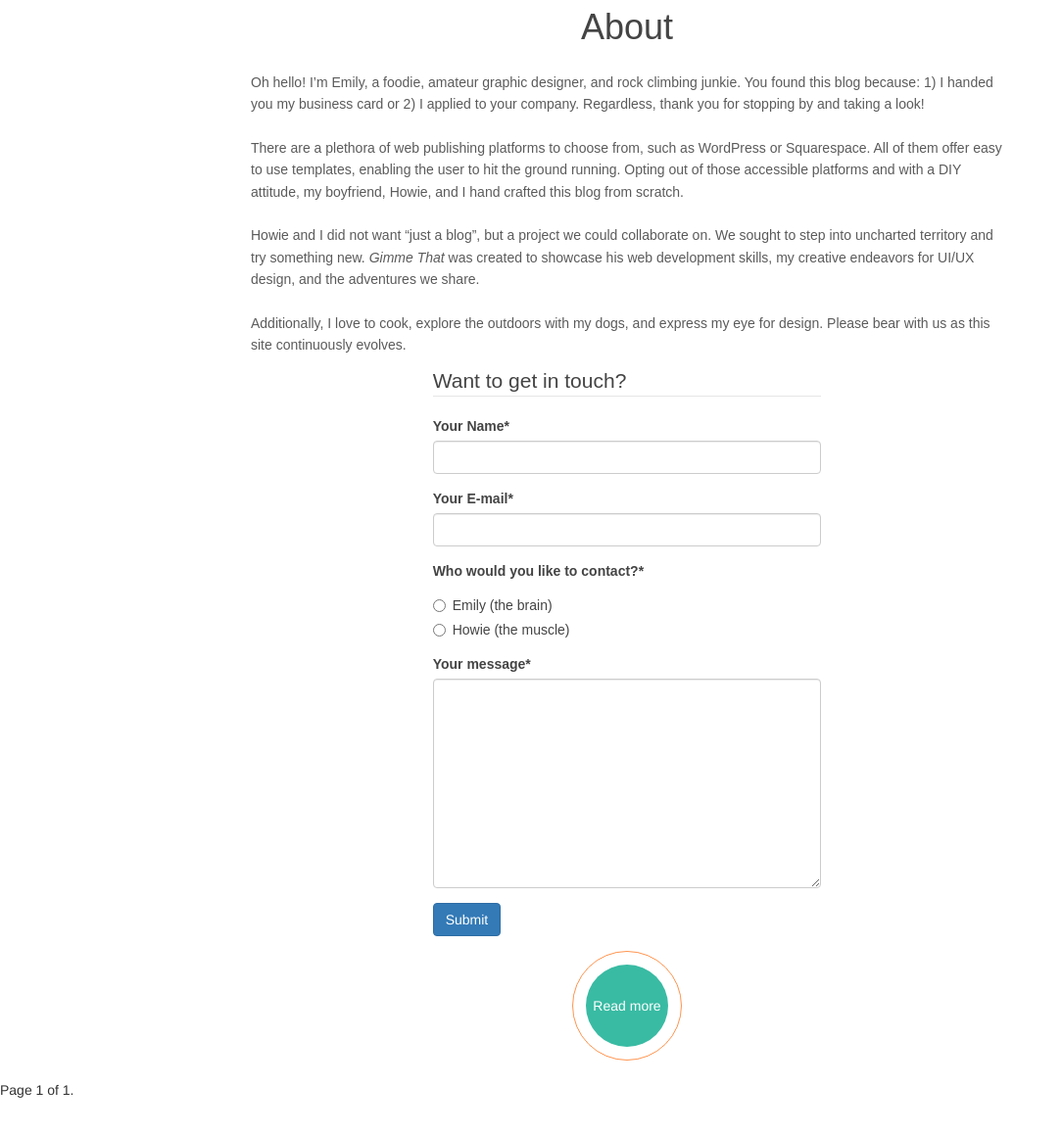
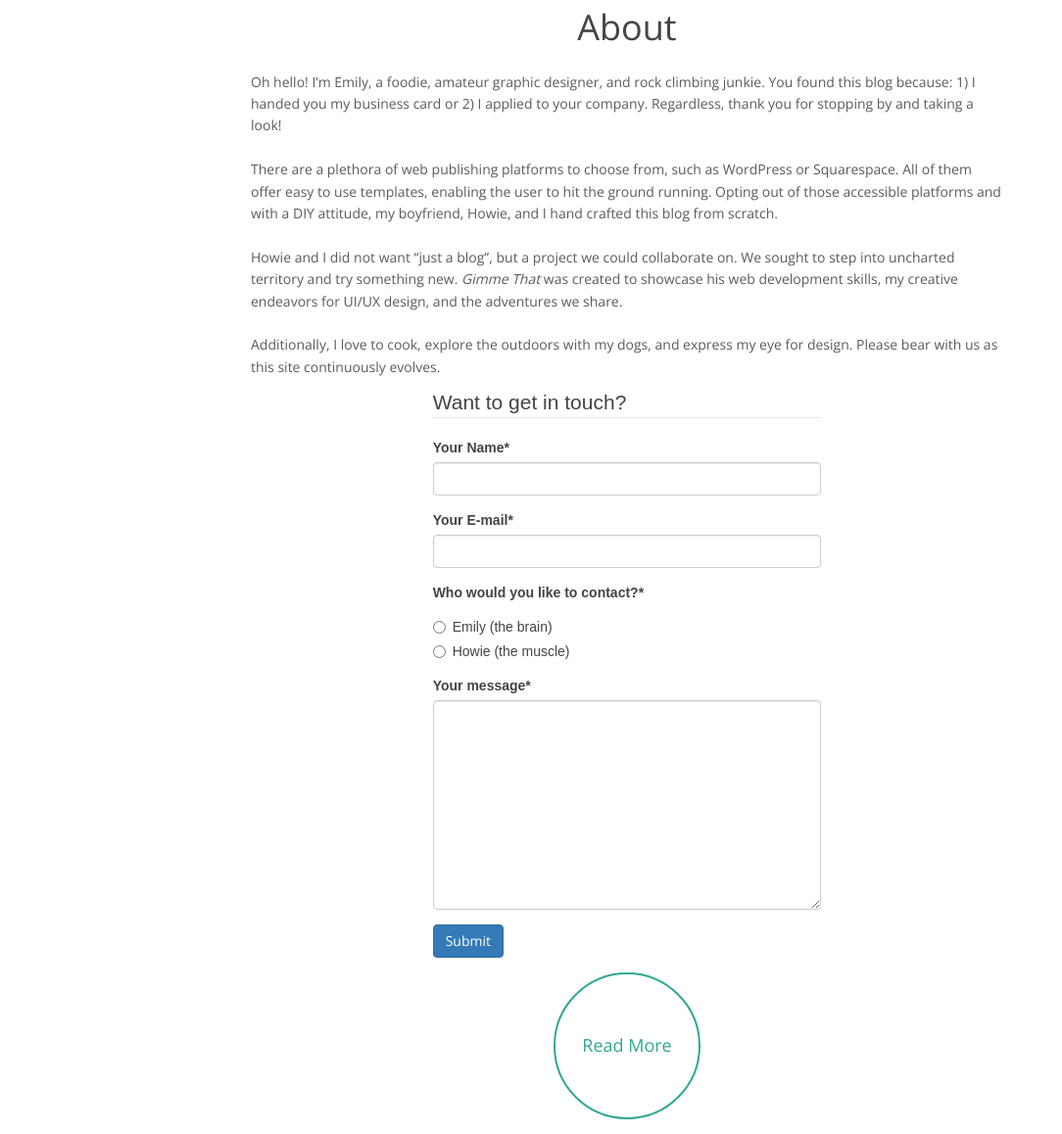
Before and after one commit to howinator/GimmeThat, a Django app: page /posts/ in a window 1280 px wide. Shown: the part 799-1957 px from the top of the page at 98% size, without its empty margins (0-1084 px from the left). Before the commit the page ends 1920 px from the top, so only its background shows below. Run offline with Django 3.2, Linux system fonts and the light colour scheme; data that the repository does not hold is empty; some libraries are stand-ins or nearby versions.

Commit message:
Fixed the read more button. The AJAX load more functionality is done!

```diff
--- a/src/static/css/base.css
+++ b/src/static/css/base.css
@@ -1,3 +1,4 @@
+@import url(https://fonts.googleapis.com/css?family=Open+Sans);
 @font-face {
   font-family: hellenascript;
   src: url("/static/fonts/hellenascript.ttf"); }
@@ -5,7 +6,8 @@
   font-family: basictitlefont;
   src: url("/static/fonts/basictitlefont.ttf"); }
 html, body {
-  height: 100%; }
+  height: 100%;
+  font-family: "Open Sans", sans-serif; }
 
 .nested-row-fix {
   margin-left: 0;
--- a/src/static/css/post_list.css
+++ b/src/static/css/post_list.css
@@ -34,8 +34,6 @@ header {
   font-size: 3.3vw;
   margin-top: -4%; }
 
-.about-me * {
-  font-family: 'PT Sans', sans-serif; }
 .about-me h1 {
   color: #444;
   margin-top: 35px;
@@ -66,33 +64,25 @@ legend {
 .round-button {
   border-radius: 50%; }
 
-.more-outer-button {
-  height: 4em;
-  width: 4em;
+.more-inner-button {
+  height: 100px;
+  width: 100px;
+  font-size: 16px;
+  color: #2FA892;
+  cursor: pointer;
   border-style: solid;
-  border-width: 1px;
-  border-color: #ff944e; }
-  @media (min-width: 1024px) {
-    .more-outer-button {
-      height: 8em;
-      width: 8em; } }
-  @media (min-width: 800px) {
-    .more-outer-button {
-      height: 8em;
-      width: 8em; } }
-
-.more-inner-button {
-  height: 3em;
-  width: 3em;
-  background-color: #39bba3;
-  color: white; }
+  border-width: 2px;
+  border-color: #2FA892;
+  margin-bottom: 15px; }
   @media (min-width: 1024px) {
     .more-inner-button {
-      height: 6em;
-      width: 6em; } }
+      height: 150px;
+      width: 150px;
+      font-size: 18px; } }
   @media (min-width: 800px) {
     .more-inner-button {
-      height: 6em;
-      width: 6em; } }
+      height: 150px;
+      width: 150px;
+      font-size: 18px; } }
 
 /*# sourceMappingURL=post_list.css.map */
--- a/src/static/scss/base.scss
+++ b/src/static/scss/base.scss
@@ -1,4 +1,7 @@
 @import 'partials/color_scheme_vars';
+@import url(https://fonts.googleapis.com/css?family=Open+Sans);
+
+$open-sans: 'Open Sans', sans-serif;
 
 @font-face {
     font-family: hellenascript;
@@ -12,6 +15,7 @@
 
 html, body {
     height: 100%;
+    font-family: $open-sans;
 }
 
 // Since bootstrap add -15px margin to rows, I need to overwrite
--- a/src/static/scss/partials/_color_scheme_vars.scss
+++ b/src/static/scss/partials/_color_scheme_vars.scss
@@ -1,5 +1,6 @@
 $pure-white: #fff;
 $dark-grey: #444;
 $light-grey: #5b5b5b;
-$main-seafoam: #39bba3;
+$main-seafoam: #2FA892;
+//$main-seafoam: #39bba3;
 $accent-orange: #ff944e;
--- a/src/static/scss/post_list.scss
+++ b/src/static/scss/post_list.scss
@@ -55,7 +55,7 @@ header {
 
 .about-me {
     * {
-        font-family: 'PT Sans', sans-serif;
+        //font-family: 'PT Sans', sans-serif;
     }
 
     h1 {
@@ -97,27 +97,34 @@ legend {
     // background: $light-grey;
 }
 
-.more-outer-button {
-    height: 4em;
-    width: 4em;
+// .more-outer-button {
+//     height: 100px;
+//     width: 100px;
 
-    @include desktop {
-        height: 8em;
-        width: 8em;
-    }
-    border-style: solid;
-    border-width: 1px;
-    border-color: $accent-orange;
-}
+//     @include desktop {
+//         height: 8em;
+//         width: 8em;
+//     }
+//     border-style: solid;
+//     border-width: 1px;
+//     border-color: $accent-orange;
+// }
 
 .more-inner-button {
-    height: 3em;
-    width: 3em;
+    height: 100px;
+    width: 100px;
+    font-size: 16px;
     @include desktop {
-        height: 6em;
-        width: 6em;
+        height: 150px;
+        width: 150px;
+        font-size: 18px
     }
-    background-color: $main-seafoam;
-    color: white;
+    // background-color: $main-seafoam;
+    color: $main-seafoam;
+    cursor: pointer;
+    border-style: solid;
+    border-width: 2px;
+    border-color: $main-seafoam;
+    margin-bottom: 15px;
 
 }
--- a/src/templates/posts/pages/post_list.html
+++ b/src/templates/posts/pages/post_list.html
@@ -82,27 +82,7 @@
 </div>
  {# This is where I stopped caring about supporting IE 9- #}
 <div class="center-flex-container">
-  <div class="center-flex-container round-button more-outer-button">
-      <div id="read-more-button" class="center-flex-container round-button more-inner-button">Read more</div>
-  </div>
-</div>
-
-  <div class="pagination">
-    <span class="step-links">
-      {% if object_list.has_previous %}
-      <a href="?{{ page_request_var }}={{ object_list.previous_page_number }}">previous</a>
-      {% endif %}
-
-      <span class="current">
-        Page {{ object_list.number }} of {{ object_list.paginator.num_pages }}.
-      </span>
-
-      {% if object_list.has_next %}
-      <a href="?{{ page_request_var }}={{ object_list.next_page_number }}">next</a>
-      {% endif %}
-    </span>
-    {# </div> #} <!--col-sm-8 col-sm-offset-2 -->
-  </div>
+  <div id="read-more-button" class="center-flex-container round-button more-inner-button">Read More</div>
 </div>
 
 {# ReCAPTCHA requirement #}
```
Also changed, not shown: src/static/js/home.js (+1 -64 lines).
